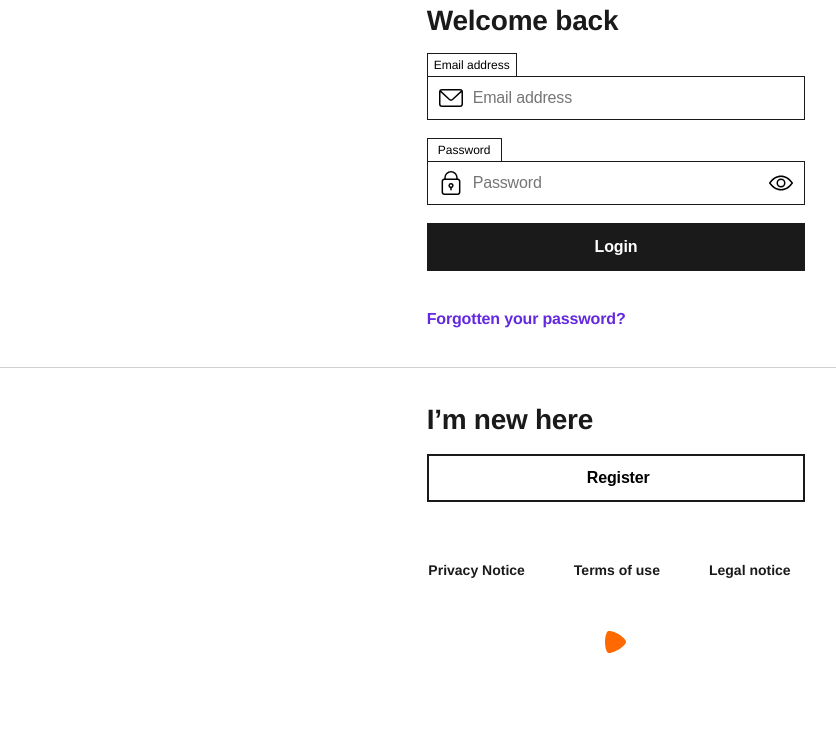
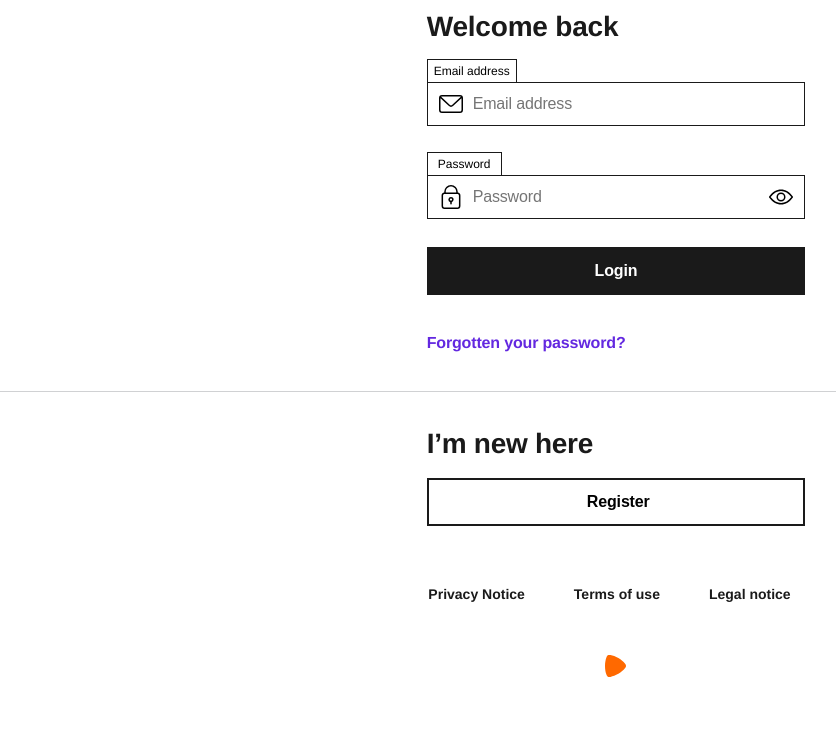
Before and after one commit to VuralColak/zalando-example, a website: page index.html in a window 1280 px wide. Shown: the part 57-807 px from the top of the page, without its empty margins (24-860 px from the left). Drawn offline with Linux system fonts and the light colour scheme.

Commit message:
gleiche level gemacht

```diff
--- a/scss/_header.scss
+++ b/scss/_header.scss
@@ -6,7 +6,7 @@ header {
         margin-left: auto;
         margin-right: auto;
         max-width: 1216px;
-        padding: 16px 24px 16px 24px;
+        padding: 16px 24px 19px 24px;
 
         svg {
             cursor: pointer;
--- a/scss/_main.scss
+++ b/scss/_main.scss
@@ -61,6 +61,8 @@ main {
             }
 
             .element2 {
+
+                margin-top: 8px;
                 .smallbox2 {
                     width: 75px;
                     border: solid 1px;
@@ -134,6 +136,10 @@ main {
                     box-shadow: inset 0 0 0 2px #1a1a1a;
             }
 
+            .form-button {
+                margin-top: 10px;
+            }
+
 
             .form-button button {
                 width: 100%;
```
Also changed, not shown: css/style.css, 1 other file.
